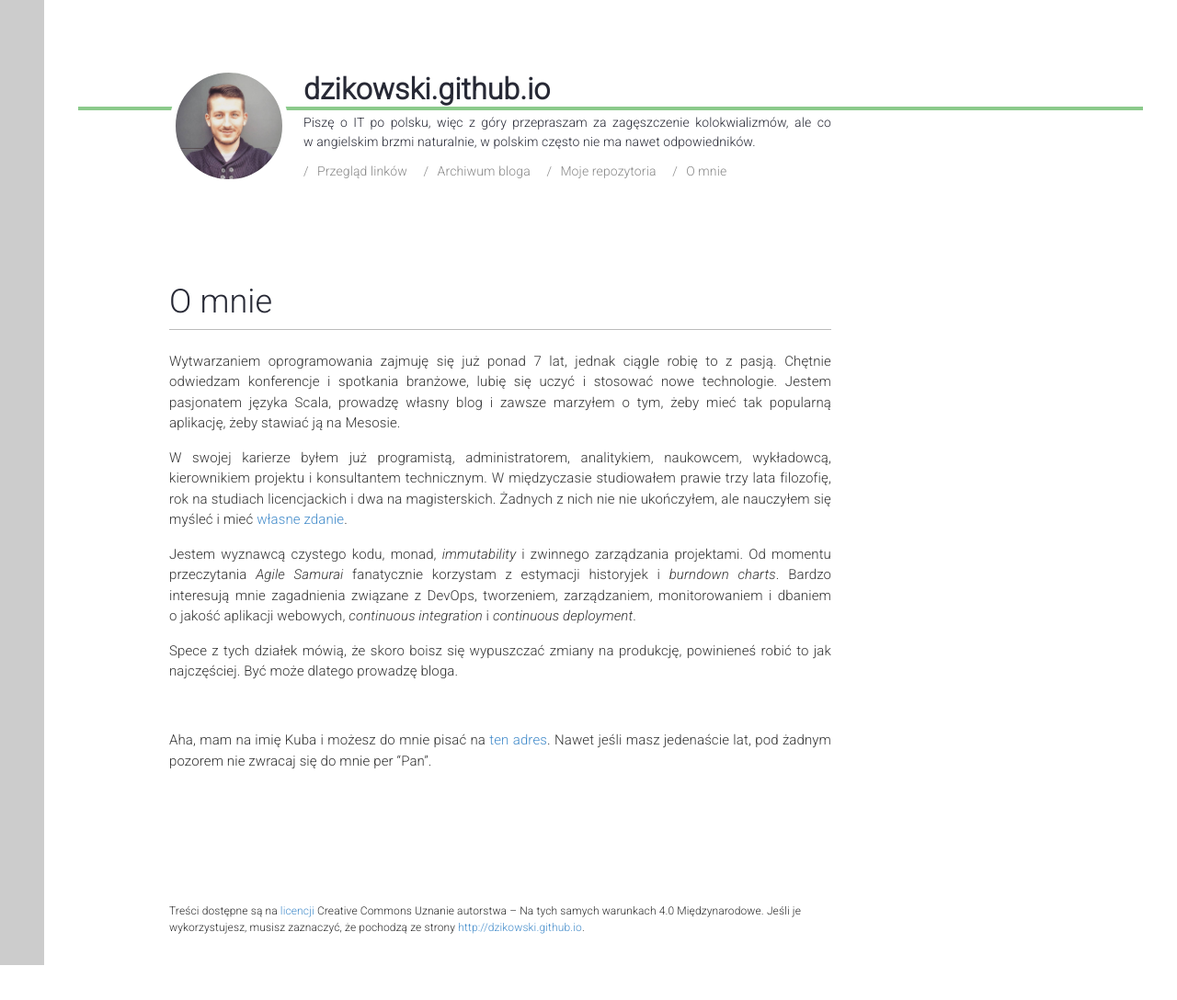
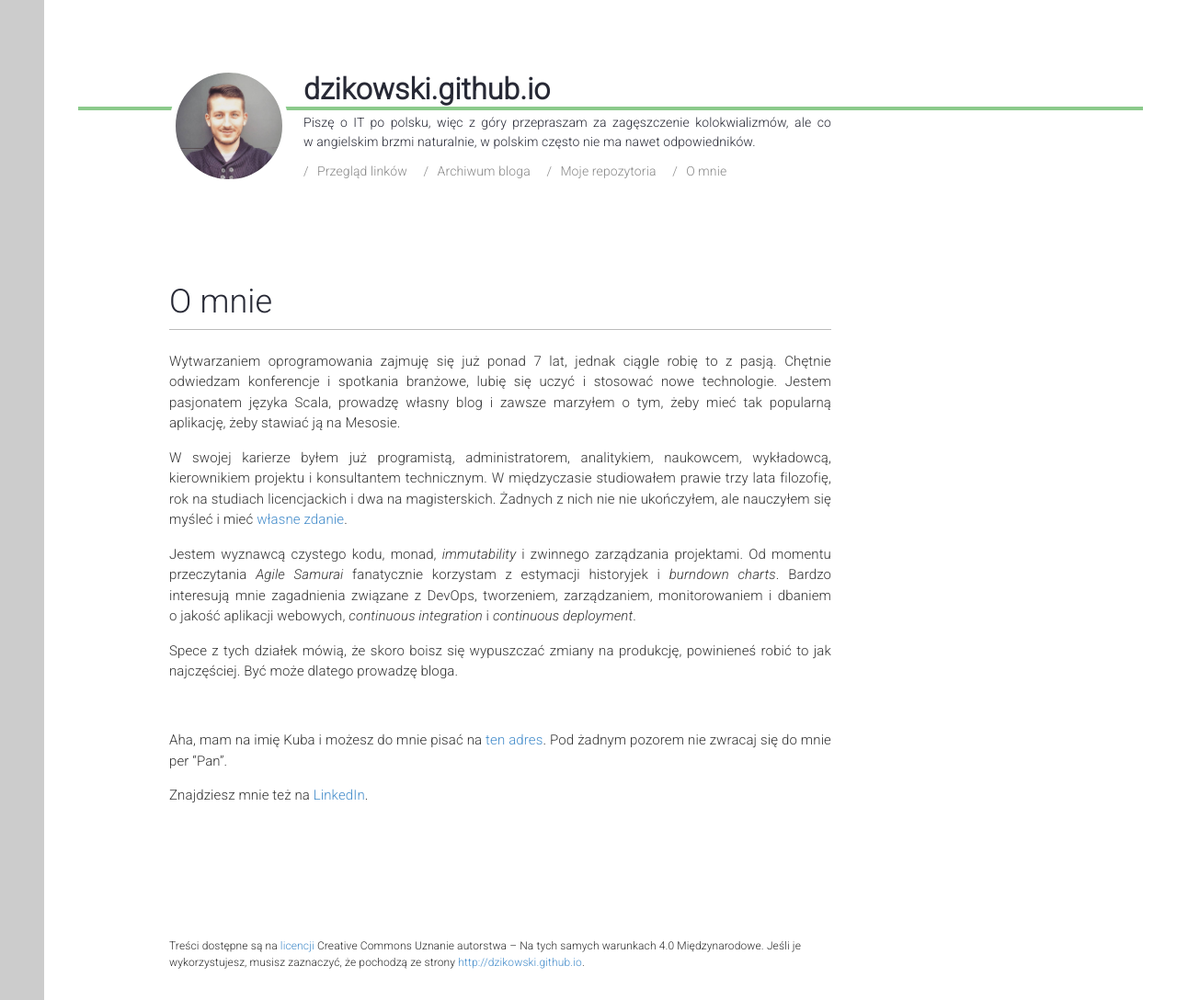
Before and after one commit to dzikowski/dzikowski.github.io, a Jekyll site: the page built from about.md, in a window 1280 px wide. Shown: the whole page at 92% size. Built offline with Jekyll 4.4.1, drawn with Linux system fonts in a browser that asks for light colours; nearby versions of some CDN libraries; before the commit the page ends 1050 px from its top, so only the background shows below that.

Commit message:
update about information

```diff
--- a/about.md
+++ b/about.md
@@ -23,4 +23,6 @@ Być może dlatego prowadzę bloga.
 &nbsp;
 
 Aha, mam na imię Kuba i możesz do mnie pisać na <a href="#" onclick=" var txt = '&#106;&#097;&#107;&#117;&#098;&#064;&#098;&#101;&#122;&#115;&#112;&#097;&#099;&#106;&#105;&#046;&#112;&#108;'; if (txt == this.innerHTML) window.open('mailto:'+txt); else this.innerHTML = txt; return false;">ten adres</a>.
-Nawet jeśli masz jedenaście lat, pod żadnym pozorem nie zwracaj się do mnie per "Pan".
+Pod żadnym pozorem nie zwracaj się do mnie per "Pan".
+
+Znajdziesz mnie też na [LinkedIn](https://pl.linkedin.com/in/jakub-dzikowski-460932a).
```
